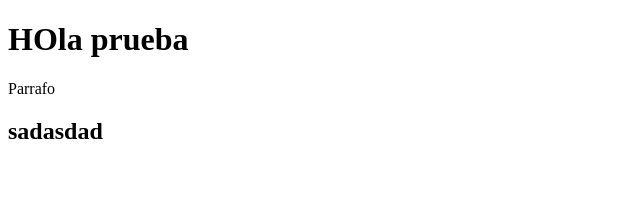
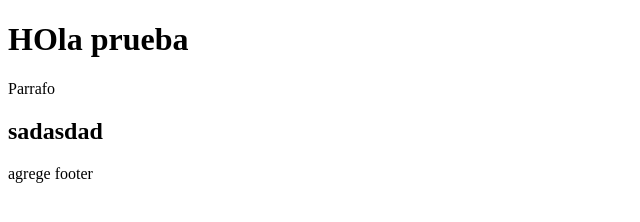
Before and after one commit to daragonv/Practica_github, a plain HTML site: page index.html in a window 1280 px wide. Shown: the whole page, without its empty margins (0-640 px from the left). Drawn offline with Linux system fonts and the light colour scheme.

Commit message:
agrege cambios al footer

```diff
--- a/index.html
+++ b/index.html
@@ -16,6 +16,10 @@
             <h2>sadasdad</h2>
         </section>
     </main>
-    <footer></footer>
+    <footer>
+        <div>
+            <p>agrege footer</p>
+        </div>
+    </footer>
 </body>
 </html>
```
